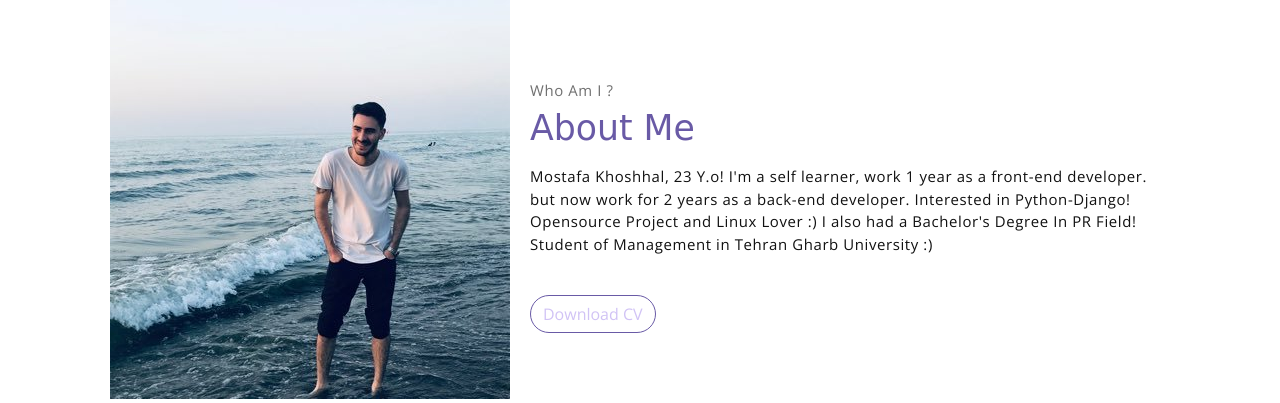
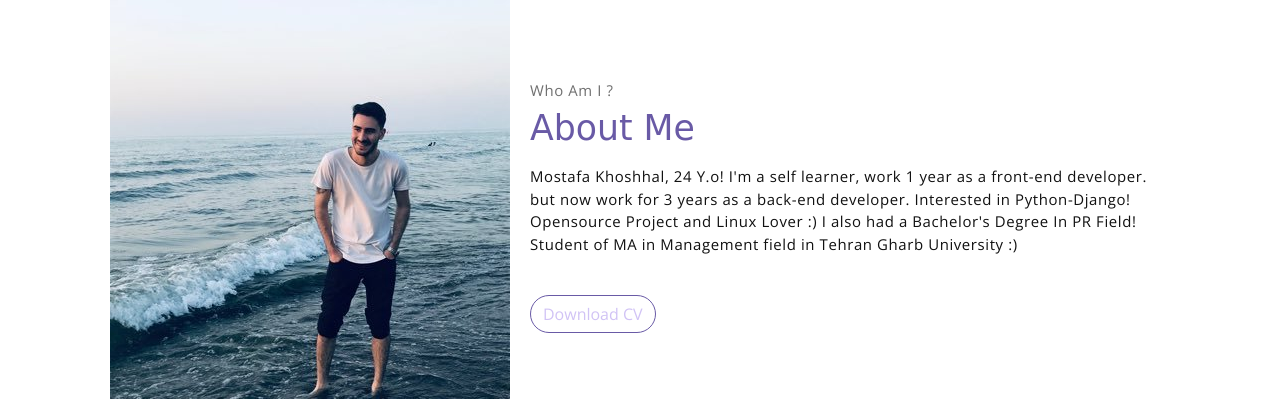
Before and after one commit to mosihere/mosihere-blog, a Django app: page / in a window 1280 px wide. Shown: the part 867-1270 px from the top of the page. Run offline with Django 3.2, Linux system fonts and the light colour scheme; some libraries are stand-ins or nearby versions; some web fonts are replaced.

Commit message:
allowed hosts changed and text updated in home page

```diff
--- a/home/templates/home/home.html
+++ b/home/templates/home/home.html
@@ -41,11 +41,11 @@
                     <p class="section-subtitle">Who Am I ?</p>
                     <h2 class="section-title mb-3">About Me</h2>
                     <p>
-                    Mostafa Khoshhal, 23 Y.o! I'm a self learner, work 1 year as a front-end developer.
-                        <br> but now work for 2 years as a back-end developer. Interested in Python-Django!
+                    Mostafa Khoshhal, 24 Y.o! I'm a self learner, work 1 year as a front-end developer.
+                        <br> but now work for 3 years as a back-end developer. Interested in Python-Django!
                         Opensource Project and Linux Lover :)
                         I also had a Bachelor's Degree In PR Field!
-                        Student of Management in Tehran Gharb University :)
+                        Student of MA in Management field in Tehran Gharb University :)
                     </p>
                     <button class="btn-rounded btn btn-outline-primary mt-4"><a href='https://jobinja.ir/user/UJ-3973928'>Download CV</a></button>
                 </div>
--- a/weblog/settings.py
+++ b/weblog/settings.py
@@ -26,7 +26,7 @@ SECRET_KEY = 'django-insecure-hcd8-ul+e0#%_awohb2eov3i6g155xfc7d&#&i7d*0pl@3doa!
 # SECURITY WARNING: don't run with debug turned on in production!
 DEBUG = True
 
-ALLOWED_HOSTS = ["0.0.0.0"]
+ALLOWED_HOSTS = ["*"]
 
 
 # Application definition
```
